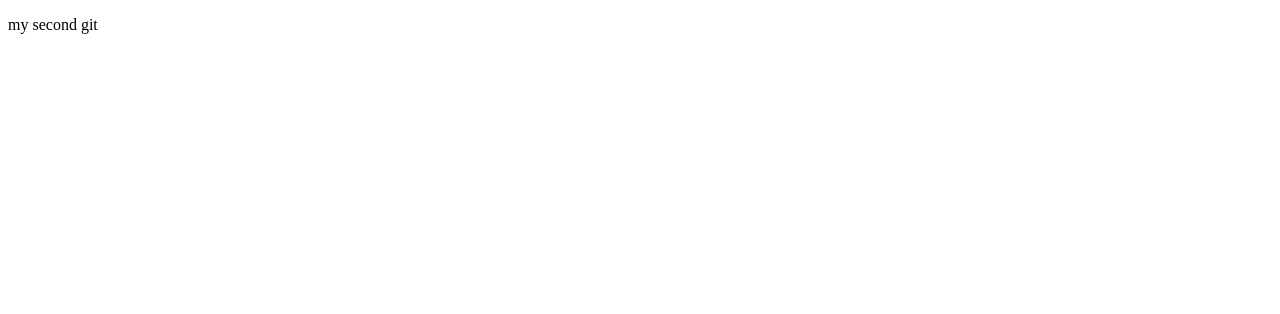
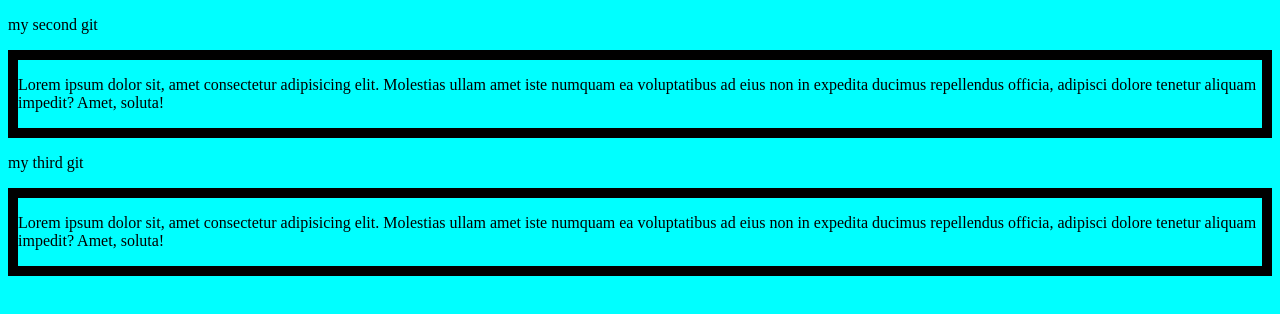
Before and after one commit to forhad2000/my-second-git, a plain HTML site: page index.html in a window 1280 px wide. Drawn offline with Linux system fonts and the light colour scheme.

Commit message:
add style

```diff
--- a/index.html
+++ b/index.html
@@ -5,10 +5,18 @@
     <meta charset="UTF-8">
     <meta name="viewport" content="width=device-width, initial-scale=1.0">
     <title>second git</title>
+    <link rel="stylesheet" href="style.css">
 </head>
 
 <body>
     <p>my second git</p>
+    <div>
+        <p class="lol"> Lorem ipsum dolor sit, amet consectetur adipisicing elit. Molestias ullam amet iste numquam ea voluptatibus ad eius non in expedita ducimus repellendus officia, adipisci dolore tenetur aliquam impedit? Amet, soluta!</p>
+    </div>
+    <p>my third git</p>
+    <div>
+        <p class="lol"> Lorem ipsum dolor sit, amet consectetur adipisicing elit. Molestias ullam amet iste numquam ea voluptatibus ad eius non in expedita ducimus repellendus officia, adipisci dolore tenetur aliquam impedit? Amet, soluta!</p>
+    </div>
 </body>
 
 </html>
--- /dev/null
+++ b/style.css
@@ -0,0 +1,9 @@
+        body {
+        background-color: aqua;
+    }
+
+    div {
+        border: 10px solid;
+        /*margin: 5px 5px 5px 5px;*\
+    margin-left: 5px;
+}
```
